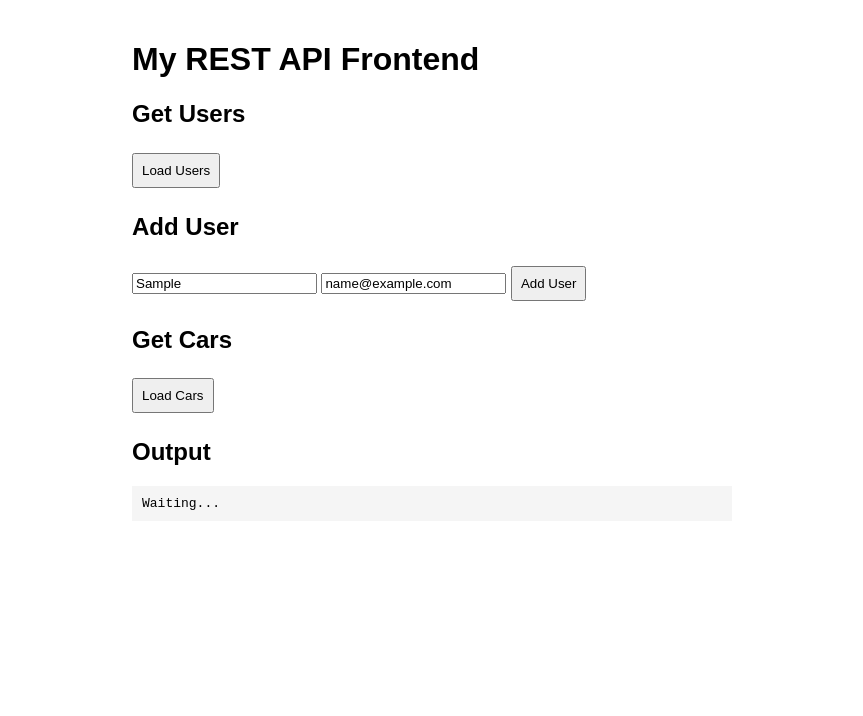
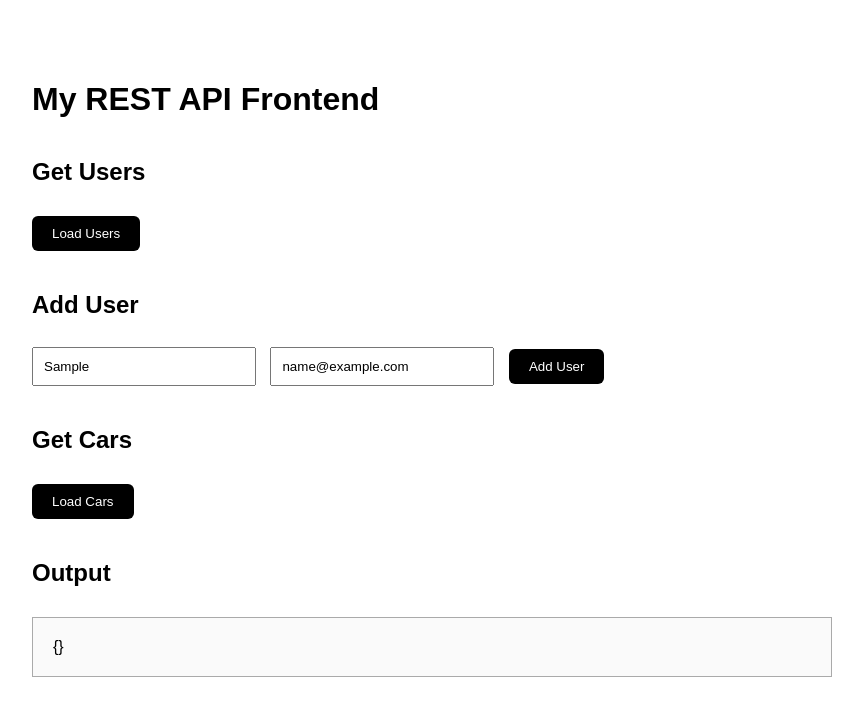
Before and after one commit to pauloguimaraes7856-glitch/js_app, a website: page public/index.html in a window 1280 px wide. Both pictures are taken after typing "Sample", "name@example.com" into the empty fields and a click on the button "Add User". Shown: the whole page, without its empty margins (208-1071 px from the left). Drawn offline with Linux system fonts and the light colour scheme; no server answers.

Commit message:
Added frontend index.html for REST API

```diff
--- a/public/index.html
+++ b/public/index.html
@@ -3,89 +3,111 @@
 <head>
     <meta charset="UTF-8">
     <title>My REST API Frontend</title>
+
     <style>
         body {
             font-family: Arial, sans-serif;
+            max-width: 800px;
+            margin: 40px auto;
             padding: 20px;
-            max-width: 600px;
-            margin: auto;
+        }
+        h1 { font-size: 32px; margin-bottom: 20px; }
+        h2 { margin-top: 40px; }
+        button {
+            padding: 10px 20px;
+            margin-top: 10px;
+            cursor: pointer;
+            background: #000;
+            color: white;
+            border: none;
+            border-radius: 6px;
         }
         input {
-            margin: 5px 0;
+            padding: 10px;
+            width: 200px;
+            margin-right: 10px;
         }
-        button {
-            margin: 5px 0;
-            padding: 8px;
-            cursor: pointer;
-        }
-        pre {
-            background: #f5f5f5;
-            padding: 10px;
+        #output {
+            margin-top: 30px;
+            padding: 20px;
+            border: 1px solid #aaa;
+            background: #fafafa;
+            white-space: pre-wrap;
         }
     </style>
 </head>
+
 <body>
 
 <h1>My REST API Frontend</h1>
 
 <h2>Get Users</h2>
-    <button onclick="loadUsers()">Load Users</button>
+<button id="btnUsers">Load Users</button>
 
 <h2>Add User</h2>
-    <input id="name" placeholder="Name" />
-    <input id="email" placeholder="Email" />
-    <button onclick="addUser()">Add User</button>
+<input id="name" placeholder="name">
+<input id="email" placeholder="email">
+<button id="btnAddUser">Add User</button>
 
 <h2>Get Cars</h2>
-    <button onclick="loadCars()">Load Cars</button>
+<button id="btnCars">Load Cars</button>
 
 <h2>Output</h2>
-    <pre id="output">Waiting...</pre>
+<div id="output">Waiting...</div>
 
 <script>
-        const API = "https://js-app-lted.onrender.com"; // ton render
-        const API_KEY = "demo123";  // ta clé API
 
-        function loadUsers() {
-            fetch(API + "/users", {
+    const API_URL = "https://js-app-lted.onrender.com";
+    const API_KEY = "1234";
+
+    const out = msg =>
+        document.getElementById("output").textContent =
+            JSON.stringify(msg, null, 2);
+
+
+    document.getElementById("btnUsers").onclick = async () => {
+        try {
+            const res = await fetch(`${API_URL}/users`, {
                 headers: { "x-api-key": API_KEY }
-            })
-            .then(res => res.json())
-            .then(data => {
-                document.getElementById("output").textContent =
-                    JSON.stringify(data, null, 2);
             });
+            out(await res.json());
+        } catch (err) {
+            out(err);
         }
+    };
 
-        function addUser() {
+
+    document.getElementById("btnAddUser").onclick = async () => {
         const name = document.getElementById("name").value;
         const email = document.getElementById("email").value;
 
-            fetch(API + "/users", {
+        try {
+            const res = await fetch(`${API_URL}/users`, {
                 method: "POST",
                 headers: {
                     "Content-Type": "application/json",
                     "x-api-key": API_KEY
                 },
                 body: JSON.stringify({ name, email })
-            })
-            .then(res => res.json())
-            .then(data => {
-                document.getElementById("output").textContent =
-                    JSON.stringify(data, null, 2);
             });
+            out(await res.json());
+        } catch (err) {
+            out(err);
         }
+    };
 
-        function loadCars() {
-            fetch(API + "/cars", {
+
+    document.getElementById("btnCars").onclick = async () => {
+        try {
+            const res = await fetch(`${API_URL}/cars`, {
                 headers: { "x-api-key": API_KEY }
-            })
-            .then(res => res.json())
-            .then(data => {
-                document.getElementById("output").textContent =
-                    JSON.stringify(data, null, 2);
             });
+            out(await res.json());
+        } catch (err) {
+            out(err);
         }
+    };
 </script>
+
 </body>
 </html>
```
Lines whose indentation alone changed are shown as unchanged.
